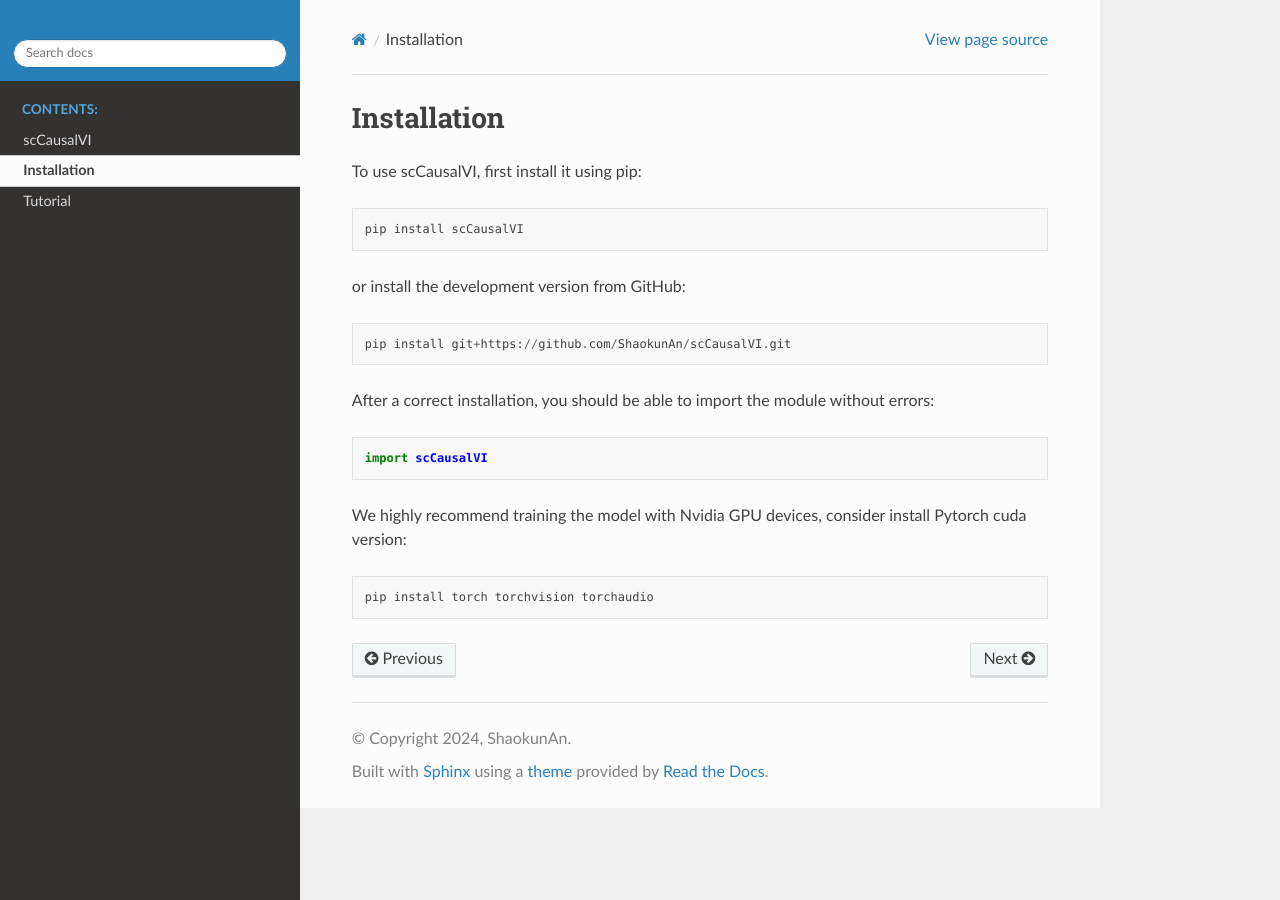
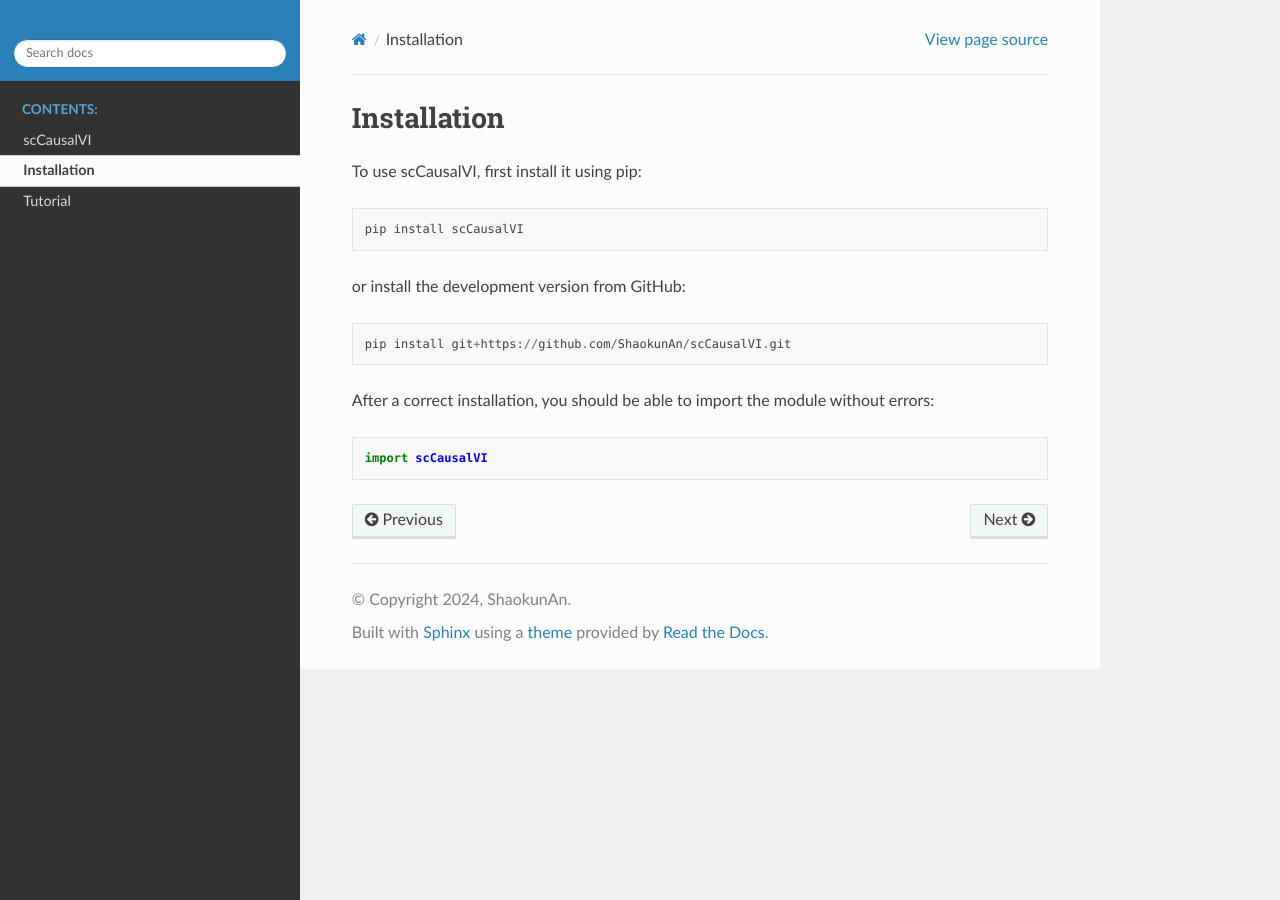
Before and after one commit to elmella/scCausalVI, a Sphinx documentation site: the page built from docs/source/installation.md, in a window 1280 px wide. Built offline with Sphinx 7.4.7 and the Read the Docs theme 3.1.0, drawn with Linux system fonts in a browser that asks for light colours; pages that are not in the unit, such as notebooks, are missing from menus.

Commit message:
update introduction

````diff
--- a/docs/source/installation.md
+++ b/docs/source/installation.md
@@ -16,9 +16,3 @@ After a correct installation, you should be able to import the module without er
 ```
 import scCausalVI
 ```
-
-We highly recommend training the model with Nvidia GPU devices, consider install Pytorch cuda version:
-
-```
-pip install torch torchvision torchaudio
-```
````
Also changed, not shown: docs/source/index.rst (+10 -7 lines).
